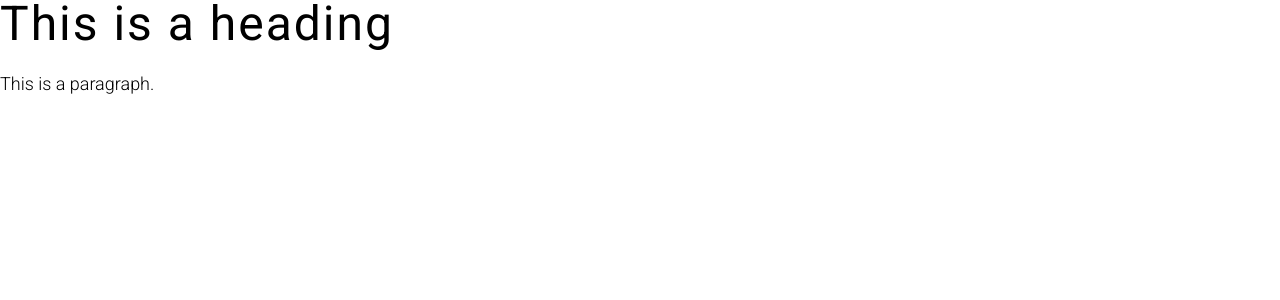
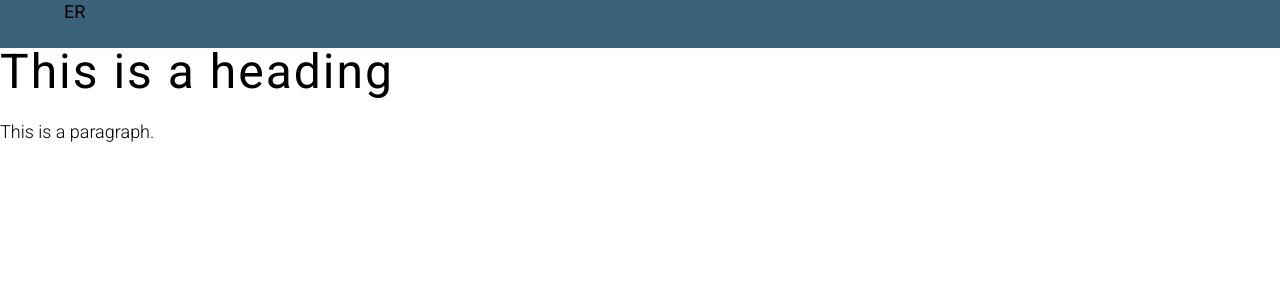
Before and after one commit to ericrovtar/ericrovtar.github.io--v2, a Jekyll site: the page built from index.md, in a window 1280 px wide. Shown: the top 300 px of the page. Built offline with Jekyll 4.4.1, drawn with Linux system fonts in a browser that asks for light colours.

Commit message:
Fix typo

```diff
--- a/_layouts/default.html
+++ b/_layouts/default.html
@@ -3,6 +3,13 @@
 <title>{{ site.title }} | {{ page.title }}</title>
 <link rel="stylesheet" href="/css/main.css">
 <body>
+    <div class="menu-bar bg--root h--3rem">
+        <div class="content-wrapper lock-width no-vertical">
+            <div class="logo">
+                ER
+            </div>
+        </div>
+    </div>
 
 <h1>This is a heading</h1>
 <p>This is a paragraph.</p>
--- a/_sass/ui/sizing.scss
+++ b/_sass/ui/sizing.scss
@@ -1,5 +1,5 @@
 .h--{
-    &2rem {
+    &3rem {
         height: 3rem;
     }
 
```
